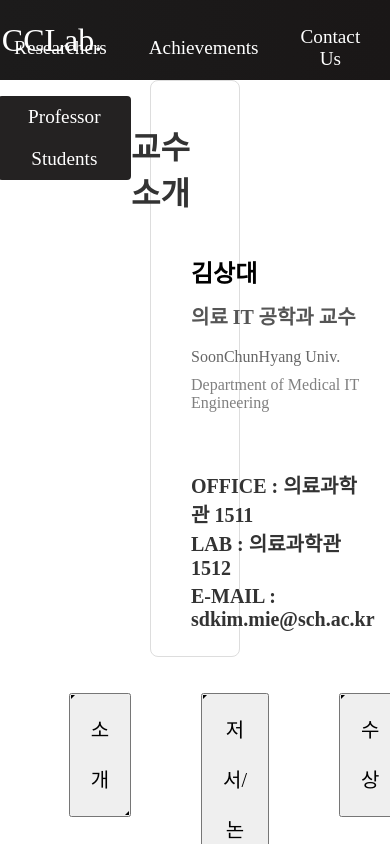
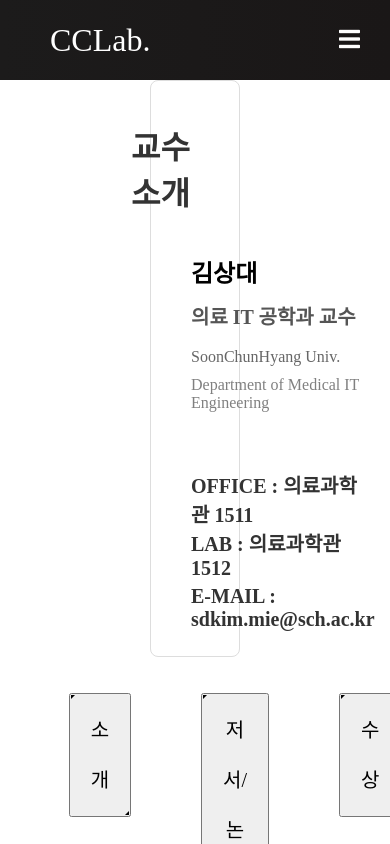
Before and after one commit to seongjinss555/CCLab_HomePage, a React (Create React App) app: page /professor in a window 390 px wide. Shown: the top 844 px of the page. Built offline with nearby package versions, Linux system fonts and the light colour scheme; a web font is replaced by a local one.

Commit message:
navbar modified

```diff
--- a/src/component/Navbar.css
+++ b/src/component/Navbar.css
@@ -27,10 +27,12 @@ body {
 
 .navbar-container {
   display: flex;
-  justify-content: center;
+  justify-content: space-between;
   align-items: center;
   height: 80px;
   max-width: 1500px;
+  width: 100%;
+  padding: 0 20px;
 }
 
 .navbar-logo {
@@ -110,3 +112,45 @@ body {
   background-color: none;
   color: rgba(28, 146, 214, 0.911);
 }
+
+@media screen and (max-width: 1200px) {
+  .navbar {
+    justify-content: space-between;
+    padding: 0 10px; /* 패딩 추가 */
+  }
+
+  .nav-menu {
+    display: none; /* 기본적으로 숨김 */
+    position: absolute; /* 메뉴를 절대 위치로 설정 */
+    top: 80px; /* Navbar 아래에 위치 */
+    left: 0;
+    right: 0;
+    background-color: rgba(36, 34, 34, 0.95); /* 배경색 */
+    flex-direction: column; /* 세로 정렬 */
+    z-index: 999; /* 위로 올라오게 */
+  }
+
+  .nav-menu.active {
+    display: flex;
+  }
+
+  .menu-icon {
+    display: block;
+    cursor: pointer;
+    margin-left: auto;
+  }
+
+  .menu-icon i {
+    color: #fff;
+    font-size: 24px;
+  }
+
+  .nav-item {
+    height: auto;
+  }
+
+  .nav-links {
+    padding: 10px;
+    text-align: center;
+  }
+}
--- a/src/component/Navbar.js
+++ b/src/component/Navbar.js
@@ -5,30 +5,49 @@ import "./Navbar.css";
 function Navbar() {
   const [click, setClick] = useState(false);
   const [dropdown, setDropdown] = useState(true);
+
+  const handleClick = () => setClick(!click);
+  const closeMobileMenu = () => setClick(false);
+
   return (
     <>
       <nav className="navbar">
         <div className="navbar-container">
-          <Link to="/" className="navbar-logo">
+          <Link to="/" className="navbar-logo" onClick={closeMobileMenu}>
             CCLab.
           </Link>
+          <div className="menu-icon" onClick={handleClick}>
+            <i className={click ? "fas fa-times" : "fas fa-bars"} />
+          </div>
           <ul className={click ? "nav-menu active" : "nav-menu"}>
             <li className="nav-item">
-              <Link to="/introduction" className="nav-links">
+              <Link
+                to="/introduction"
+                className="nav-links"
+                onClick={closeMobileMenu}
+              >
                 Introduction
               </Link>
             </li>
-            <li className="nav-item">
-              <li className="nav-links">Researchers</li>
+            <li className="nav-item" onClick={() => setDropdown(!dropdown)}>
+              <span className="nav-links">Researchers</span>
               {dropdown && (
                 <ul className="dropdown-menu">
                   <li>
-                    <Link to="/professor" className="dropdown-link">
+                    <Link
+                      to="/professor"
+                      className="dropdown-link"
+                      onClick={closeMobileMenu}
+                    >
                       Professor
                     </Link>
                   </li>
                   <li>
-                    <Link to="/researchers" className="dropdown-link">
+                    <Link
+                      to="/researchers"
+                      className="dropdown-link"
+                      onClick={closeMobileMenu}
+                    >
                       Students
                     </Link>
                   </li>
@@ -36,12 +55,20 @@ function Navbar() {
               )}
             </li>
             <li className="nav-item">
-              <Link to="/achievements" className="nav-links">
+              <Link
+                to="/achievements"
+                className="nav-links"
+                onClick={closeMobileMenu}
+              >
                 Achievements
               </Link>
             </li>
             <li className="nav-item">
-              <Link to="/comments" className="nav-links">
+              <Link
+                to="/comments"
+                className="nav-links"
+                onClick={closeMobileMenu}
+              >
                 Contact Us
               </Link>
             </li>
```
